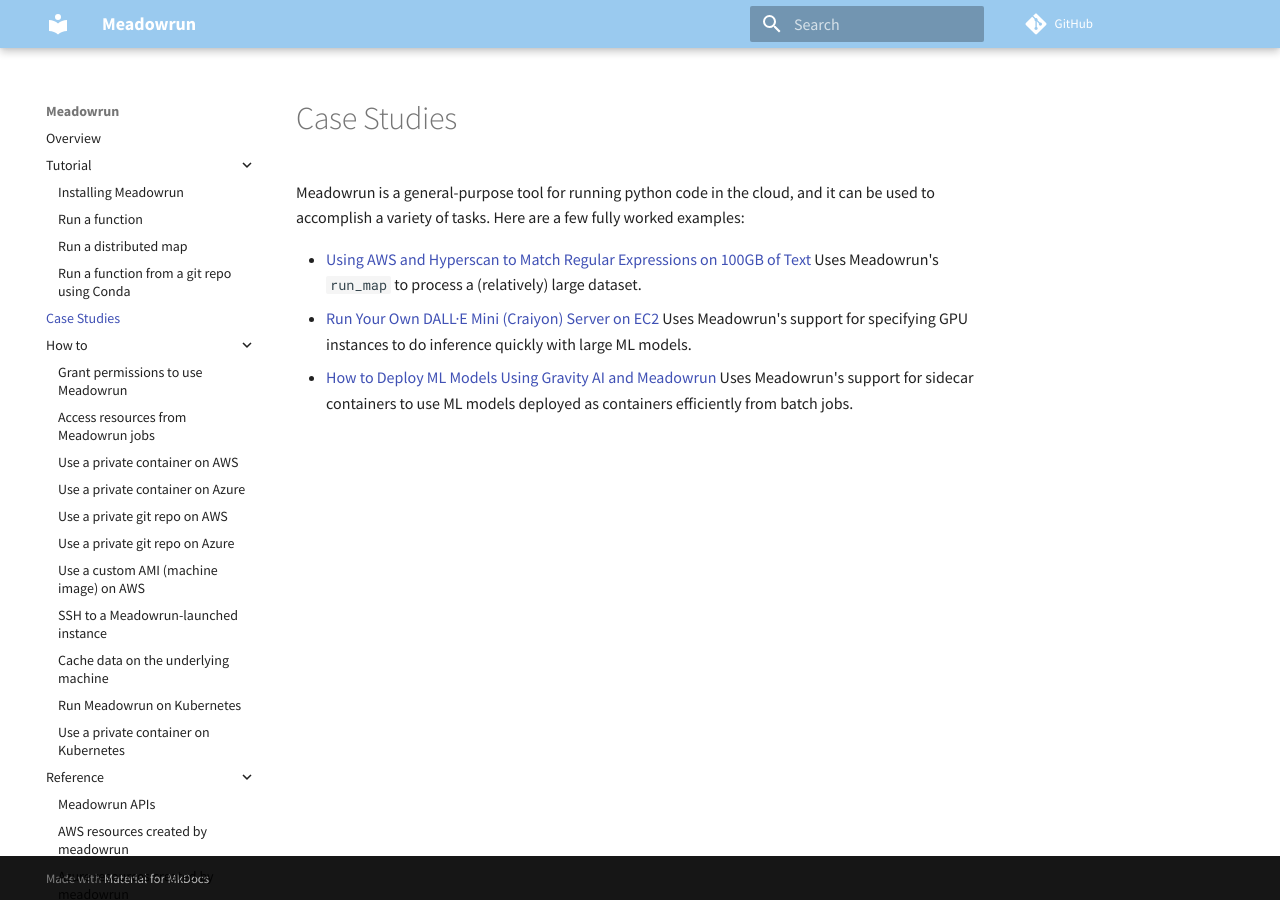
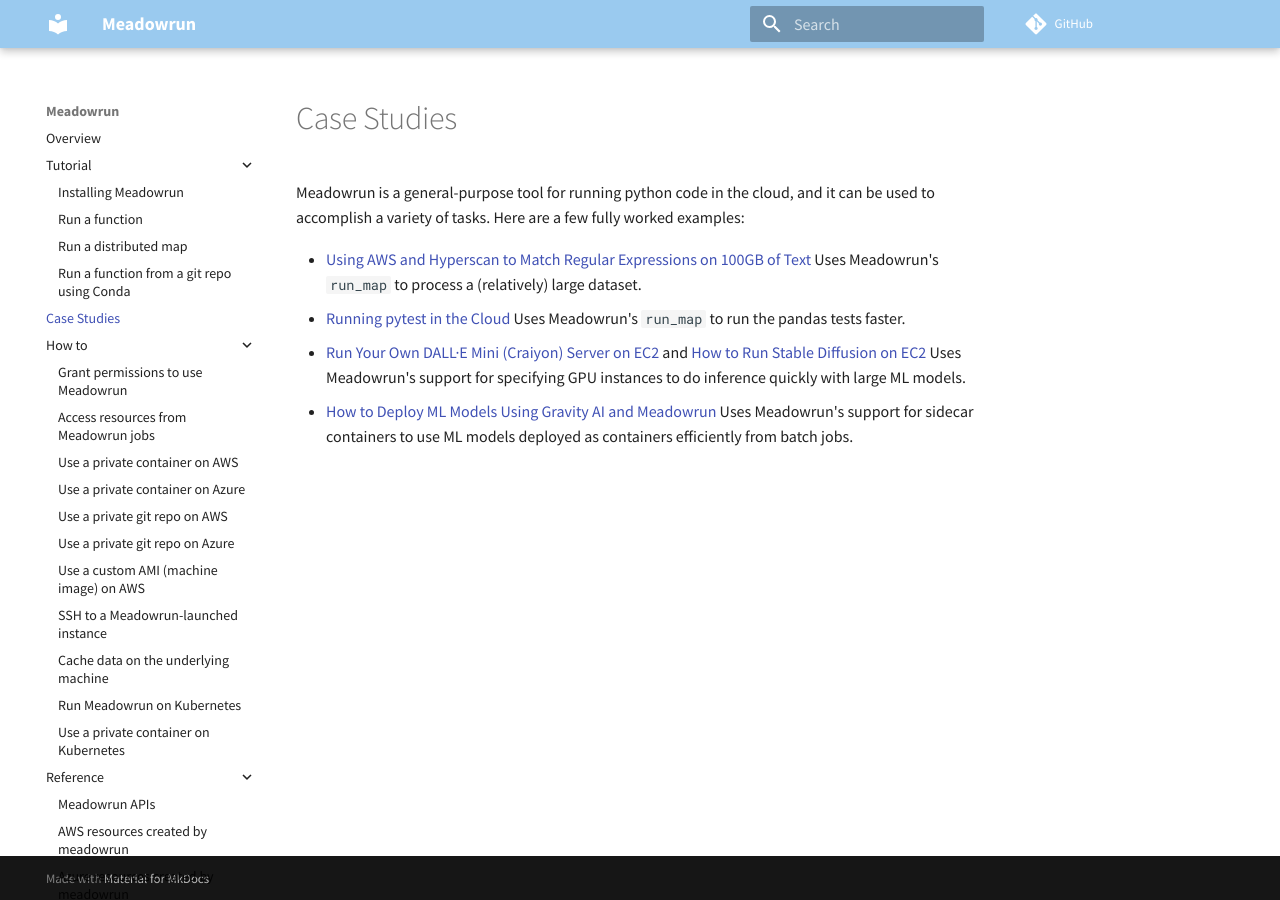
Before and after one commit to meadowdata/meadowrun, an MkDocs documentation site: the page built from docs/case_studies.md, in a window 1280 px wide. Built offline with MkDocs 1.6.1 and Material for MkDocs 9.7.7, drawn with Linux system fonts in a browser that asks for light colours; comment, search, counter and statistics services are not loaded.

Commit message:
Fixing a link in the docs and adding more links to the case studies page

```diff
--- a/docs/case_studies.md
+++ b/docs/case_studies.md
@@ -7,10 +7,15 @@
 - [Using AWS and Hyperscan to Match Regular Expressions on 100GB of
   Text](https://betterprogramming.pub/using-aws-and-hyperscan-to-match-regular-expressions-on-100gb-of-text-4d87a62141ee)
   Uses Meadowrun's `run_map` to process a (relatively) large dataset.
+- [Running pytest in the
+  Cloud](https://medium.com/@meadowrun/running-pytest-in-the-cloud-for-fun-and-profit-10871419bc5a)
+  Uses Meadowrun's `run_map` to run the pandas tests faster.
 - [Run Your Own DALL·E Mini (Craiyon) Server on
   EC2](https://medium.com/@meadowrun/run-your-own-dall-e-mini-craiyon-server-on-ec2-e8aef6f974c1)
-  Uses Meadowrun's support for specifying GPU instances to do inference quickly with large
-  ML models.
+  and [How to Run Stable Diffusion on
+  EC2](https://medium.com/@meadowrun/how-to-run-stable-diffusion-on-ec2-e447333d820)
+  Uses Meadowrun's support for specifying GPU instances to do inference quickly with
+  large ML models.
 - [How to Deploy ML Models Using Gravity AI and
   Meadowrun](https://medium.com/@meadowrun/how-to-deploy-ml-models-using-gravity-ai-and-meadowrun-97aa8c8537b4)
   Uses Meadowrun's support for sidecar containers to use ML models deployed as containers
```
Also changed, not shown: docs/how_to/private_container_kubernetes.md (+1 -1 lines).
